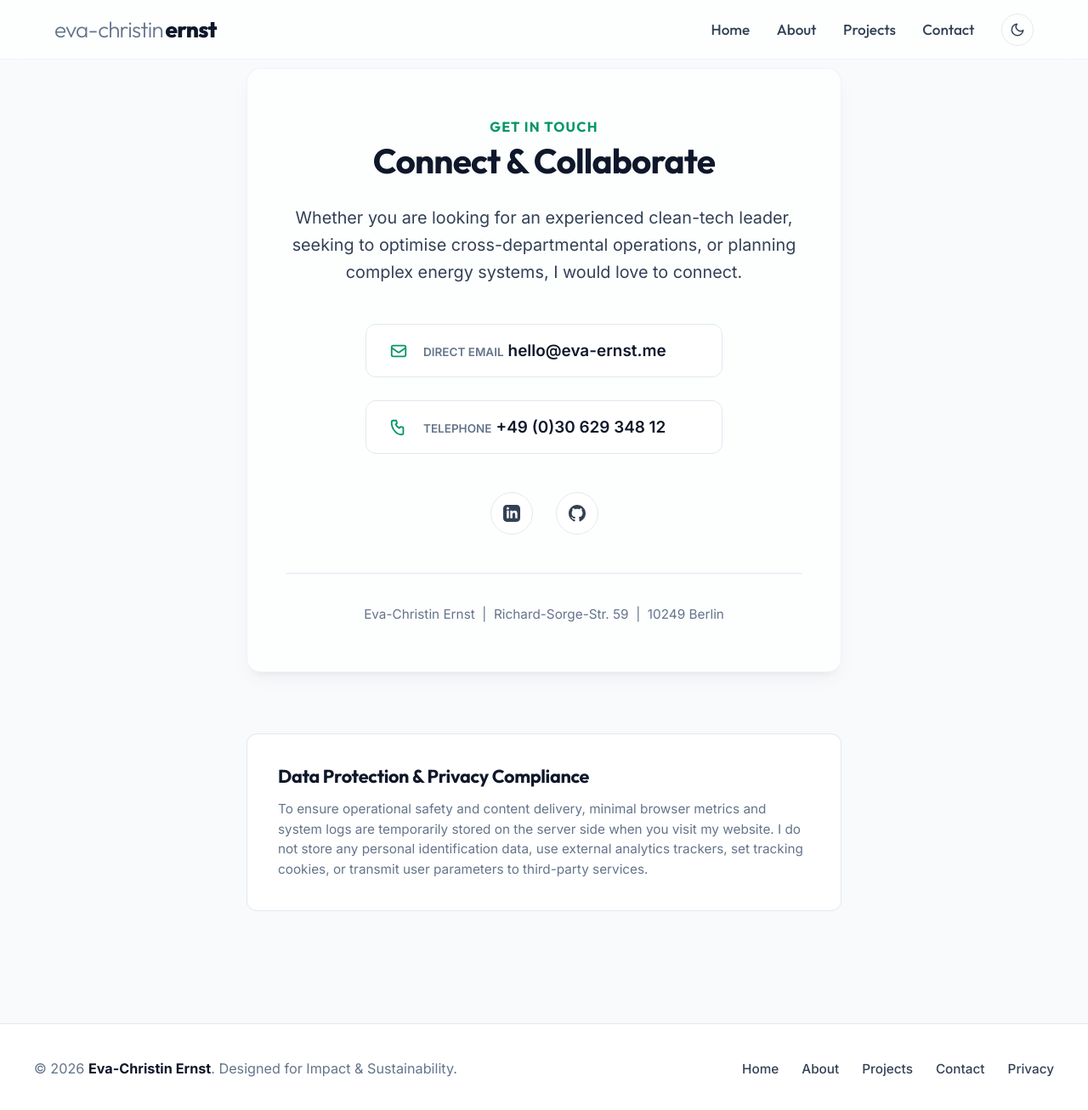
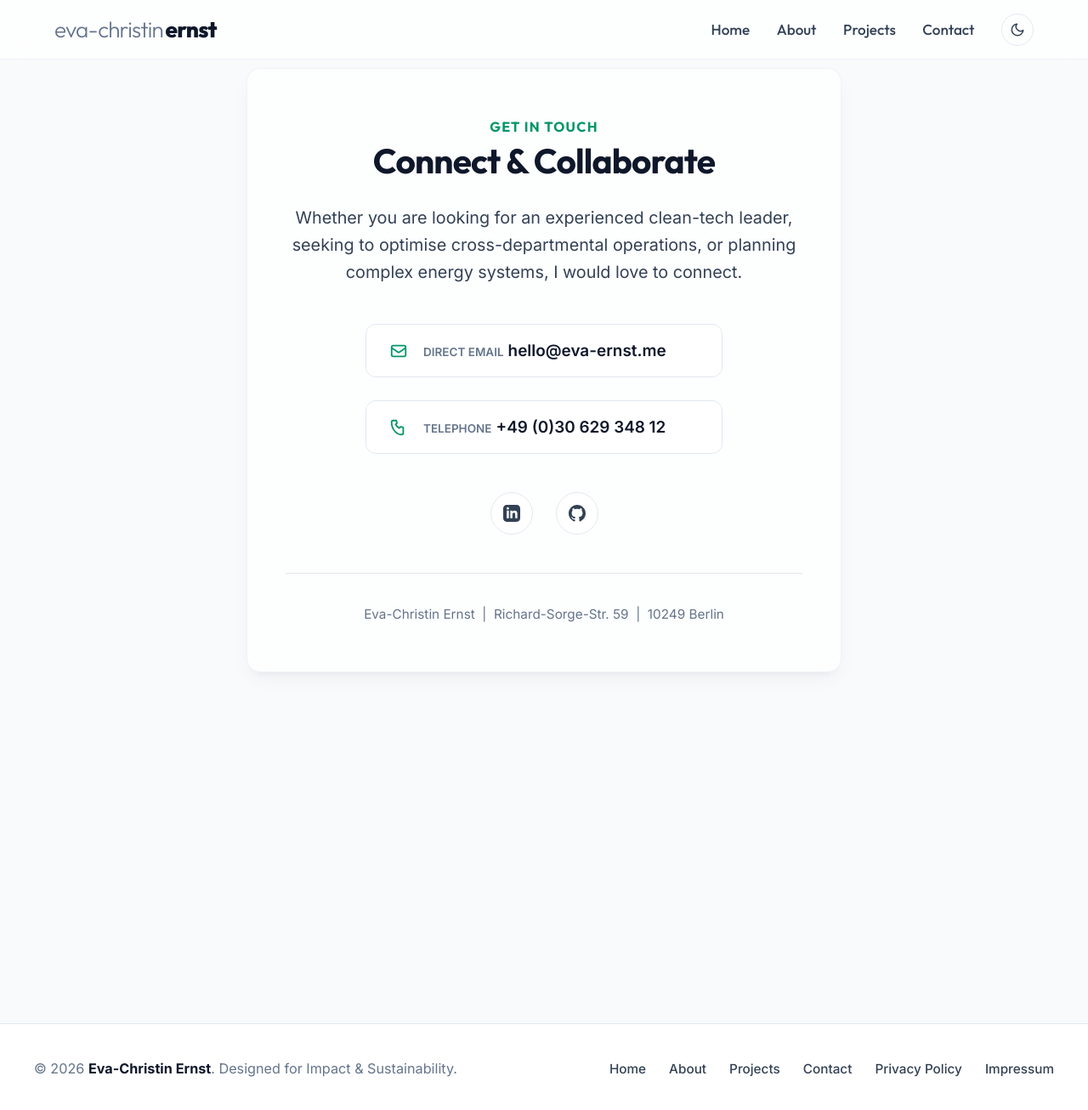
Before and after one commit to evafroehlich/website, a Jekyll site: the page built from contact.md, in a window 1280 px wide and 1311 px high. Shown: the top 1306 px of the window at 85% size. Built offline with Jekyll 4.4.1, drawn with Linux system fonts in a browser that asks for light colours.

Commit message:
Imprint & Privacy

```diff
--- a/_includes/footer.html
+++ b/_includes/footer.html
@@ -8,7 +8,8 @@
       <a href="{{ '/about/' | relative_url }}">About</a>
       <a href="{{ '/projects/' | relative_url }}">Projects</a>
       <a href="{{ '/contact/' | relative_url }}">Contact</a>
-      <a href="{{ '/contact/#privacy' | relative_url }}">Privacy</a>
+      <a href="{{ '/privacy/' | relative_url }}">Privacy Policy</a>
+      <a href="{{ '/impressum/' | relative_url }}">Impressum</a>
     </div>
   </div>
 </footer>
--- a/_includes/head.html
+++ b/_includes/head.html
@@ -21,10 +21,7 @@
     <meta name="robots" value="noindex, follow">
   {% endif %}
 
-  <!-- Premium Google Fonts -->
-  <link rel="preconnect" href="https://fonts.googleapis.com">
-  <link rel="preconnect" href="https://fonts.gstatic.com" crossorigin>
-  <link href="https://fonts.googleapis.com/css2?family=Inter:wght@300;400;500;600;700&family=Outfit:wght@300;400;500;600;700;800&display=swap" rel="stylesheet">
+
 
   <link rel="stylesheet" href="{{ "/css/main.css" | prepend: site.baseurl | replace: '//', '/' }}">
 
--- a/_sass/typography.scss
+++ b/_sass/typography.scss
@@ -1,3 +1,95 @@
+/*- Self-Hosted Fonts (DSGVO-compliant — no external CDN requests) -*/
+
+/* Inter */
+@font-face {
+  font-family: 'Inter';
+  src: url('/assets/fonts/inter-v20-latin-300.woff2') format('woff2');
+  font-weight: 300;
+  font-style: normal;
+  font-display: swap;
+}
+
+@font-face {
+  font-family: 'Inter';
+  src: url('/assets/fonts/inter-v20-latin-regular.woff2') format('woff2');
+  font-weight: 400;
+  font-style: normal;
+  font-display: swap;
+}
+
+@font-face {
+  font-family: 'Inter';
+  src: url('/assets/fonts/inter-v20-latin-500.woff2') format('woff2');
+  font-weight: 500;
+  font-style: normal;
+  font-display: swap;
+}
+
+@font-face {
+  font-family: 'Inter';
+  src: url('/assets/fonts/inter-v20-latin-600.woff2') format('woff2');
+  font-weight: 600;
+  font-style: normal;
+  font-display: swap;
+}
+
+@font-face {
+  font-family: 'Inter';
+  src: url('/assets/fonts/inter-v20-latin-700.woff2') format('woff2');
+  font-weight: 700;
+  font-style: normal;
+  font-display: swap;
+}
+
+/* Outfit */
+@font-face {
+  font-family: 'Outfit';
+  src: url('/assets/fonts/outfit-v15-latin-300.woff2') format('woff2');
+  font-weight: 300;
+  font-style: normal;
+  font-display: swap;
+}
+
+@font-face {
+  font-family: 'Outfit';
+  src: url('/assets/fonts/outfit-v15-latin-regular.woff2') format('woff2');
+  font-weight: 400;
+  font-style: normal;
+  font-display: swap;
+}
+
+@font-face {
+  font-family: 'Outfit';
+  src: url('/assets/fonts/outfit-v15-latin-500.woff2') format('woff2');
+  font-weight: 500;
+  font-style: normal;
+  font-display: swap;
+}
+
+@font-face {
+  font-family: 'Outfit';
+  src: url('/assets/fonts/outfit-v15-latin-600.woff2') format('woff2');
+  font-weight: 600;
+  font-style: normal;
+  font-display: swap;
+}
+
+@font-face {
+  font-family: 'Outfit';
+  src: url('/assets/fonts/outfit-v15-latin-700.woff2') format('woff2');
+  font-weight: 700;
+  font-style: normal;
+  font-display: swap;
+}
+
+@font-face {
+  font-family: 'Outfit';
+  src: url('/assets/fonts/outfit-v15-latin-800.woff2') format('woff2');
+  font-weight: 800;
+  font-style: normal;
+  font-display: swap;
+}
+
 /*- Typography Style System -*/
 
 body {
--- a/contact.md
+++ b/contact.md
@@ -73,12 +73,4 @@ permalink: /contact/
     </div>
   </section>
 
-  <!-- Legal Privacy Box -->
-  <section id="privacy" class="privacy-section reveal-on-scroll">
-    <h2 class="privacy-title">Data Protection &amp; Privacy Compliance</h2>
-    <p>
-      To ensure operational safety and content delivery, minimal browser metrics and system logs are temporarily stored on the server side when you visit my website. I do not store any personal identification data, use external analytics trackers, set tracking cookies, or transmit user parameters to third-party services.
-    </p>
-  </section>
-
 </div>
```
Also changed, not shown: impressum.md (added, +69 -0 lines), privacy.md (added, +159 -0 lines), assets/fonts/inter-v20-latin-300.woff2 (added), assets/fonts/inter-v20-latin-500.woff2 (added), assets/fonts/inter-v20-latin-600.woff2 (added), assets/fonts/inter-v20-latin-700.woff2 (added), assets/fonts/inter-v20-latin-regular.woff2 (added), assets/fonts/outfit-v15-latin-300.woff2 (added), assets/fonts/outfit-v15-latin-500.woff2 (added), assets/fonts/outfit-v15-latin-600.woff2 (added), assets/fonts/outfit-v15-latin-700.woff2 (added), assets/fonts/outfit-v15-latin-800.woff2 (added), assets/fonts/outfit-v15-latin-regular.woff2 (added).
